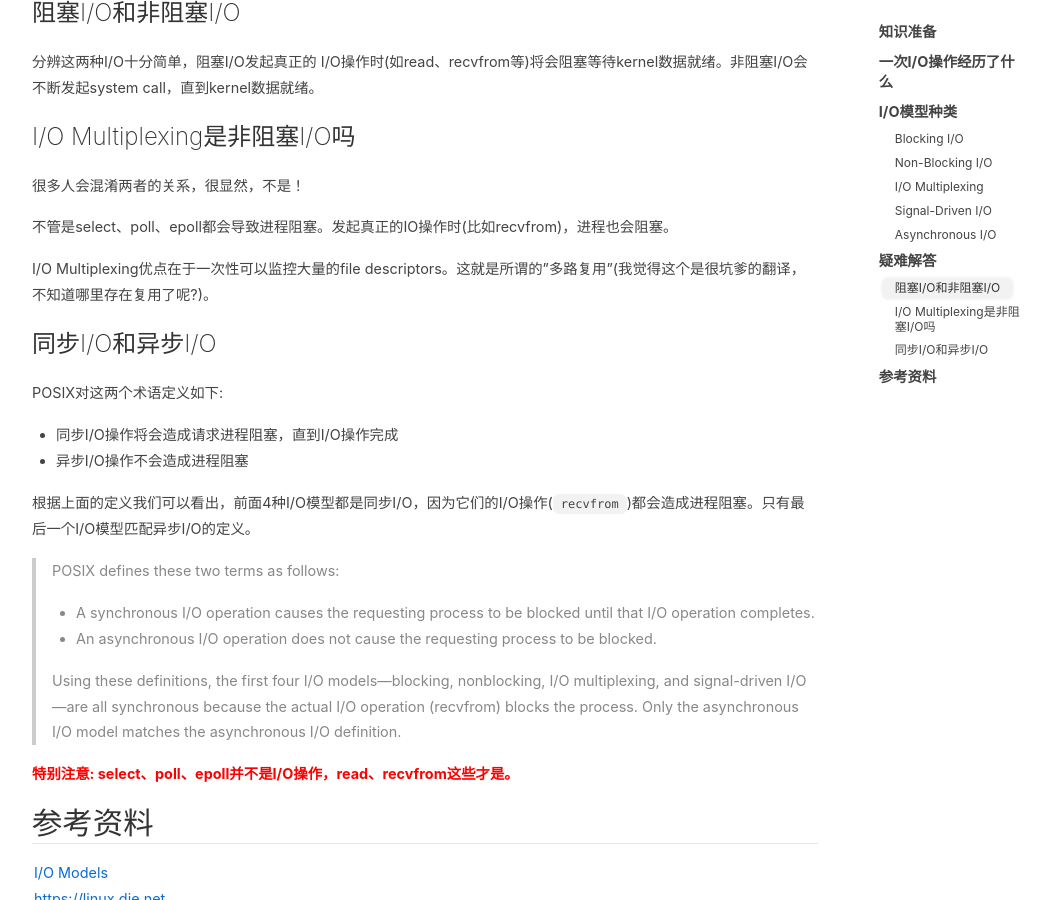
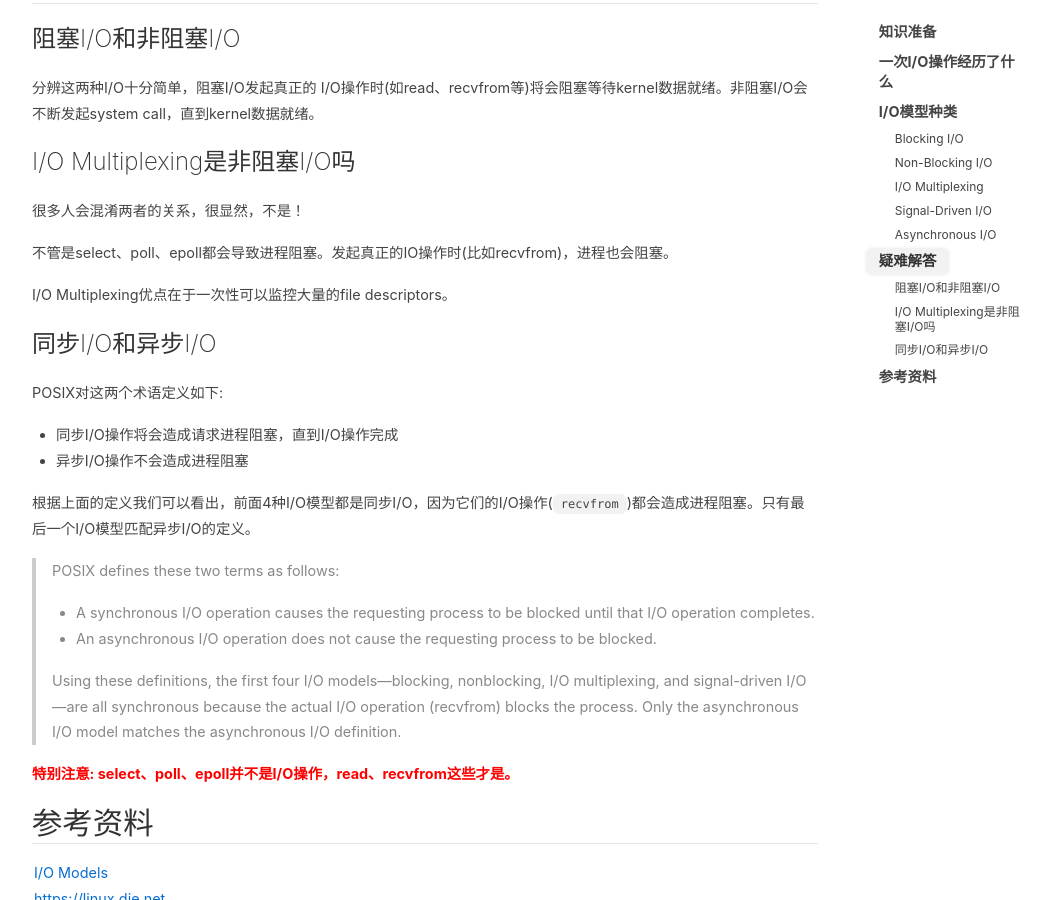
Before and after one commit to xingty/xingty.github.io, a Jekyll site: the page built from _posts/2021-01-10-linux-io-model.md, in a window 1280 px wide and 900 px high, scrolled down 7839 px. Shown: the whole window, without its empty margins (105-1156 px from the left). Built offline with Jekyll 4.4.1, drawn with Linux system fonts in a browser that asks for light colours; nearby versions of some CDN libraries; comment, search, counter and statistics services are not loaded; some of the changed text lies outside the part shown.

Commit message:
* update

```diff
--- a/_posts/2021-01-10-linux-io-model.md
+++ b/_posts/2021-01-10-linux-io-model.md
@@ -277,7 +277,7 @@ struct aiocb {
 
 不管是select、poll、epoll都会导致进程阻塞。发起真正的IO操作时(比如recvfrom)，进程也会阻塞。
 
-I/O Multiplexing优点在于一次性可以监控大量的file descriptors。这就是所谓的"多路复用"(我觉得这个是很坑爹的翻译，不知道哪里存在复用了呢?)。
+I/O Multiplexing优点在于一次性可以监控大量的file descriptors。
 
 ### 同步I/O和异步I/O
 
```
Also changed, not shown: other parts of _posts/2021-01-10-linux-io-model.md (+1 -1 lines).
